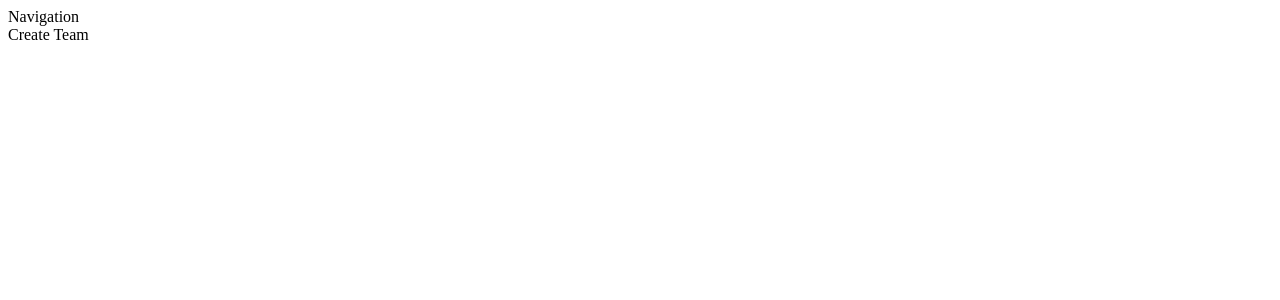
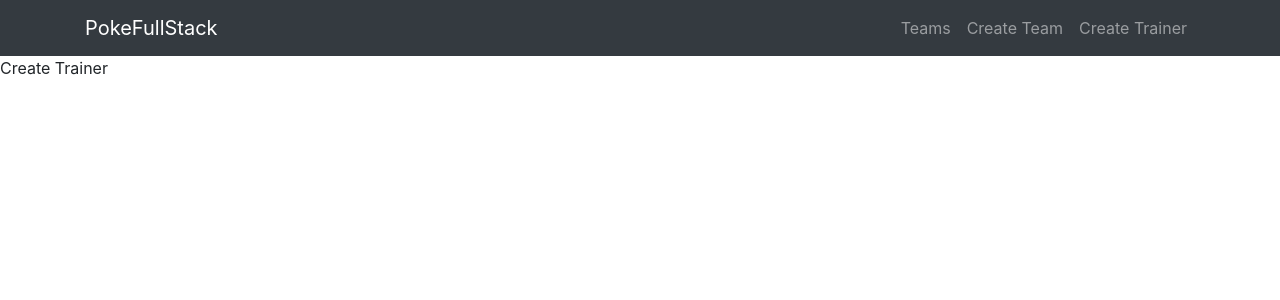
Before and after one commit to pablobernalmoreno/PokeFullstack, a React app in the folder frontend/: page /trainer in a window 1280 px wide. Shown: the top 300 px of the page. Built offline with nearby package versions, Linux system fonts and the light colour scheme.

Commit message:
Implemented bootstrap components to create a navbar

```diff
--- a/frontend/package.json
+++ b/frontend/package.json
@@ -21,10 +21,12 @@
     "@babel/preset-env": "^7.11.5",
     "@babel/preset-react": "^7.10.4",
     "babel-loader": "^8.1.0",
+    "bootstrap": "^4.5.2",
     "html-webpack-plugin": "^4.4.1",
     "react": "^16.13.1",
     "react-dom": "^16.13.1",
     "react-router-dom": "^5.2.0",
+    "style-loader": "^1.2.1",
     "webpack-dev-server": "^3.11.0"
   }
 }
--- a/frontend/src/App.js
+++ b/frontend/src/App.js
@@ -1,5 +1,6 @@
 import React from "react";
 import { BrowserRouter as Router, Route } from "react-router-dom";
+import "bootstrap/dist/css/bootstrap.min.css";
 import Navigation from "./components/Navigation";
 import TeamsList from "./components/TeamsList";
 import CreateTeam from "./components/CreateTeam";
--- a/frontend/src/components/CreateTrainer.js
+++ b/frontend/src/components/CreateTrainer.js
@@ -2,6 +2,6 @@
 
 export default class CreateTrainer extends Component {
   render() {
-    return <div>Create Team</div>;
+    return <div>Create Trainer</div>;
   }
 }
--- a/frontend/src/components/Navigation.js
+++ b/frontend/src/components/Navigation.js
@@ -1,11 +1,46 @@
-import React, { Component } from 'react'
+import React, { Component } from "react";
+import { Link } from "react-router-dom";
 
 export default class Navigation extends Component {
-    render() {
-        return (
-            <div>
-                Navigation
-            </div>
-        )
-    }
+  render() {
+    return (
+      <nav className="navbar navbar-expand-lg navbar-dark bg-dark">
+        <div className="container">
+          <Link className="navbar-brand" to="/">
+            PokeFullStack
+          </Link>
+          <button
+            className="navbar-toggler"
+            type="button"
+            data-toggle="collapse"
+            data-target="#navbarNav"
+            aria-controls="navbarNav"
+            aria-expanded="false"
+            aria-label="Toggle navigation"
+          >
+            <span className="navbar-toggler-icon"></span>
+          </button>
+          <div className="collapse navbar-collapse" id="navbarNav">
+            <ul className="navbar-nav ml-auto">
+              <li className="nav-item">
+                <Link className="nav-link" to="/">
+                  Teams
+                </Link>
+              </li>
+              <li className="nav-item">
+                <Link className="nav-link" to="/create">
+                  Create Team
+                </Link>
+              </li>
+              <li className="nav-item">
+                <Link className="nav-link" to="/trainer">
+                  Create Trainer
+                </Link>
+              </li>
+            </ul>
+          </div>
+        </div>
+      </nav>
+    );
+  }
 }
--- a/frontend/webpack.config.js
+++ b/frontend/webpack.config.js
@@ -13,7 +13,7 @@
     historyApiFallback: true,
   },
   resolve: {
-    extensions: [".js", ".jsx"],
+    extensions: [".js", ".jsx", ".css"],
   },
   module: {
     rules: [
```
Also changed, not shown: 1 other file (tests, documents, lock files or other folders).
